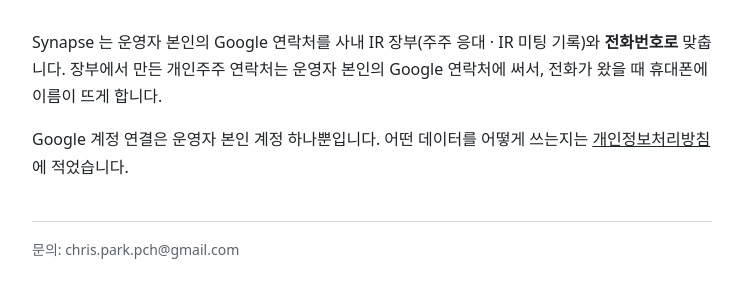
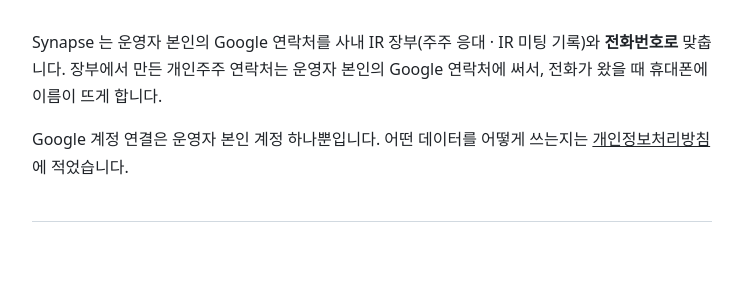
Before and after one commit to wootchuck/caelix-site, a plain HTML site: page index.html in a window 1280 px wide. Shown: the part 134-432 px from the top of the page, without its empty margins (268-1009 px from the left). Drawn offline with Linux system fonts and the light colour scheme.

Commit message:
Add files via upload

```diff
--- a/index.html
+++ b/index.html
@@ -25,7 +25,7 @@
 
   <p>Google 계정 연결은 운영자 본인 계정 하나뿐입니다. 어떤 데이터를 어떻게 쓰는지는 <a href="privacy.html">개인정보처리방침</a>에 적었습니다.</p>
 
-  <footer>문의: chris.park.pch@gmail.com</footer>
+  <footer></footer>
 </main>
 </body>
 </html>
```
Also changed, not shown: privacy.html (+1 -1 lines).
